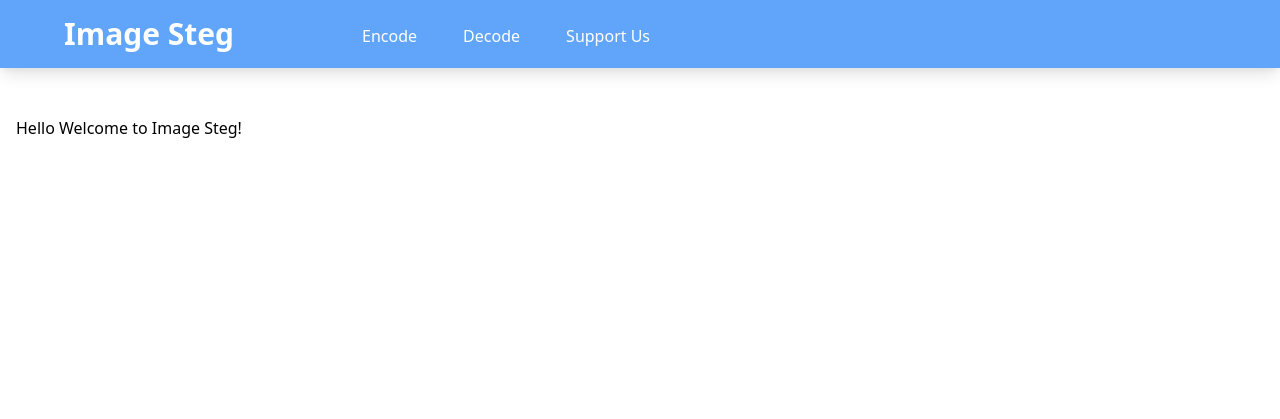
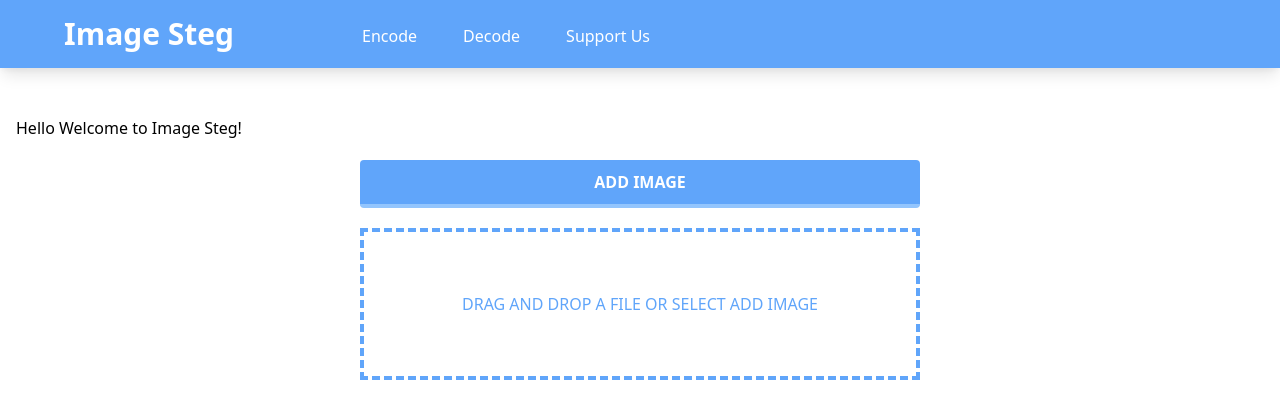
Before and after one commit to Fredpwol/Image-Steg, a Flask app: page / in a window 1280 px wide. Shown: the top 419 px of the page. Run offline with Flask 2, Linux system fonts and the light colour scheme.

Commit message:
added upload input

```diff
--- a/main/templates/index.html
+++ b/main/templates/index.html
@@ -5,5 +5,20 @@
 <h2 class="center">
     Hello Welcome to Image Steg!
 </h2>
+<div class="file-upload">
+  <button class="file-upload-btn" type="button" onclick="$('.file-upload-input').trigger( 'click' )">Add Image</button>
 
+  <div class="image-upload-wrap">
+    <input class="file-upload-input" type='file' onchange="readURL(this);" accept="image/*" />
+    <div class="drag-text">
+      <h3>Drag and drop a file or select add Image</h3>
+    </div>
+  </div>
+  <div class="file-upload-content">
+    <img class="file-upload-image" src="#" alt="your image" />
+    <div class="image-title-wrap">
+      <button type="button" onclick="removeUpload()" class="remove-image">Remove <span class="image-title">Uploaded Image</span></button>
+    </div>
+  </div>
+</div>
 {% endblock %}
```
